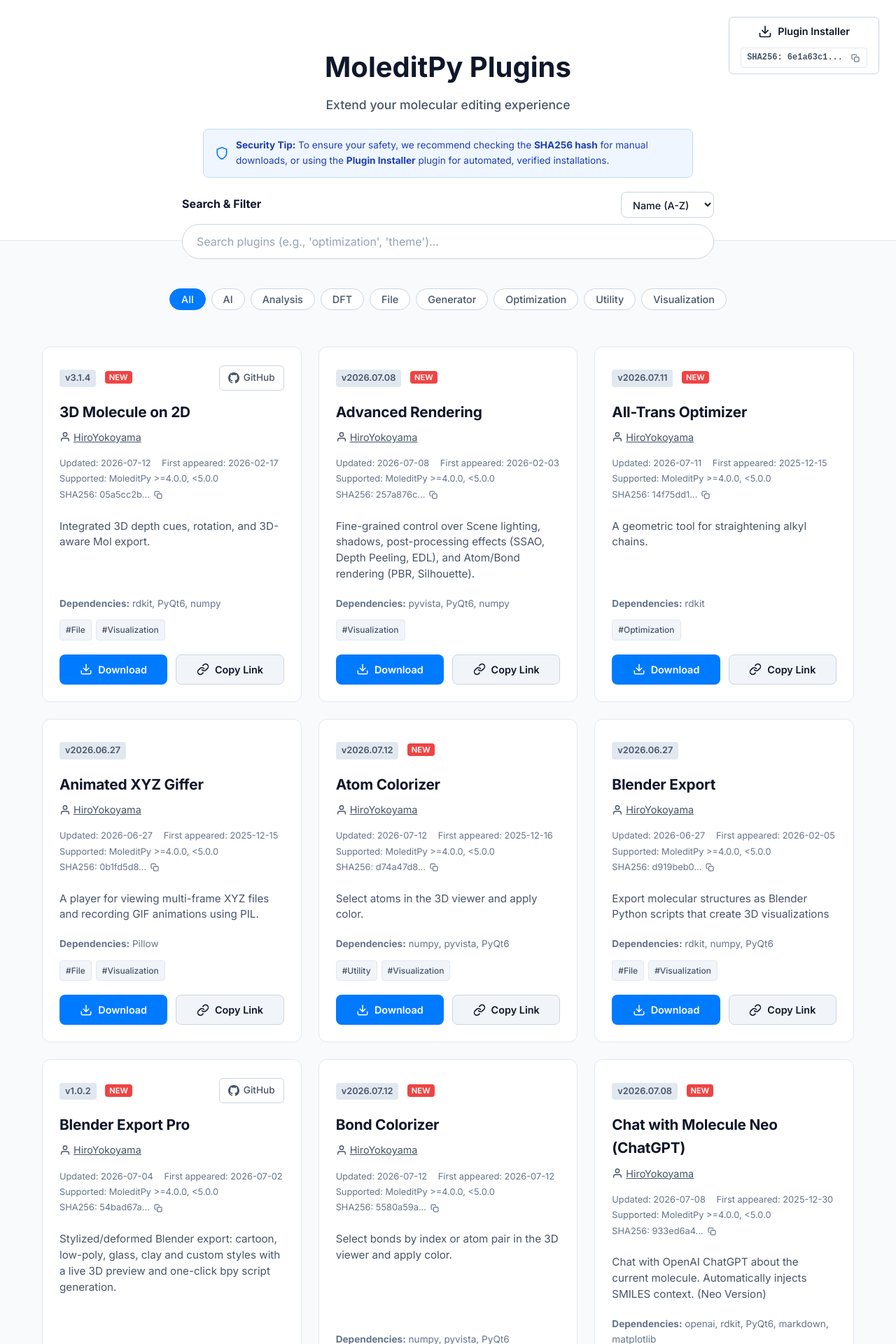
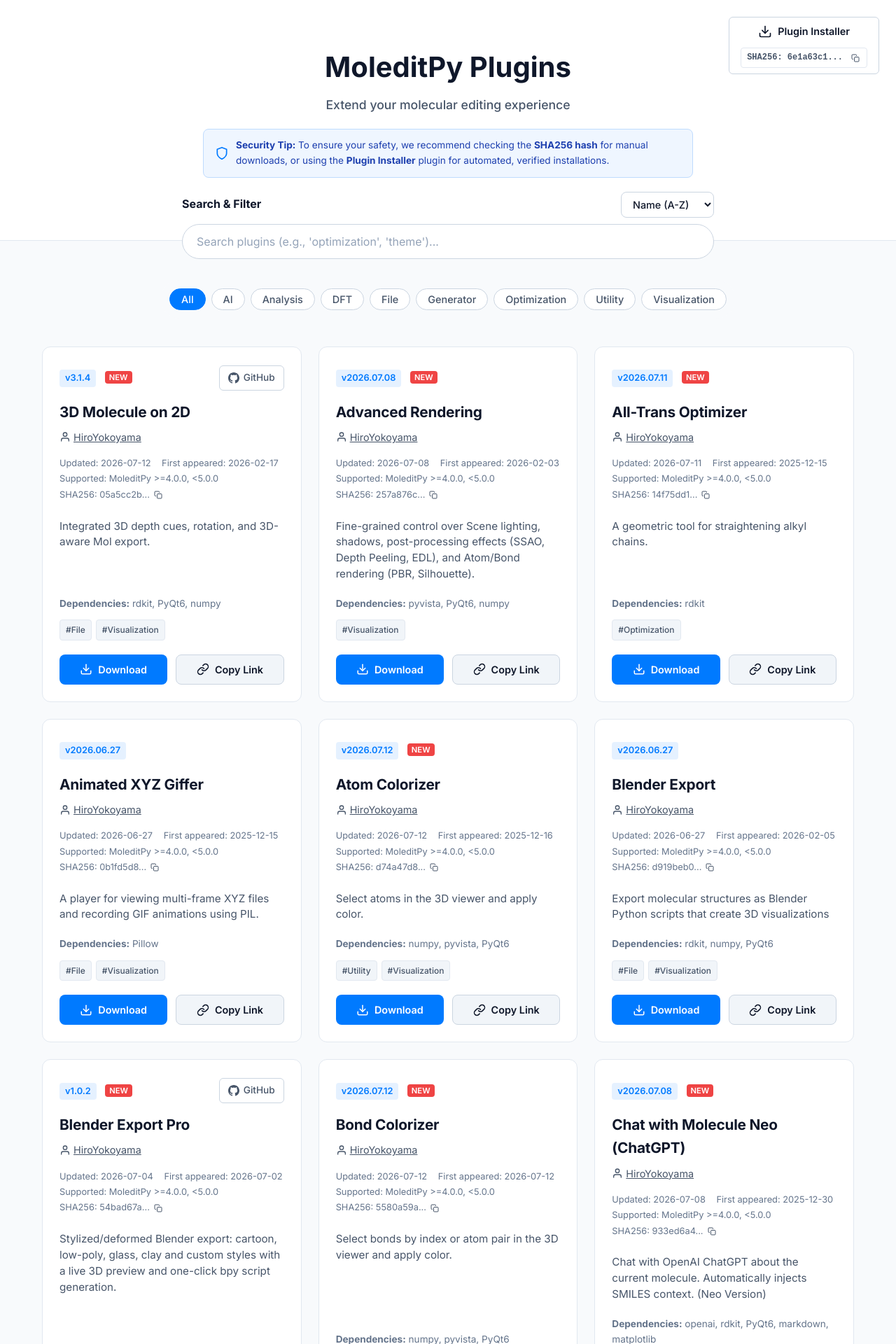
Before and after one commit to HiroYokoyama/moleditpy-plugins, a Jekyll site: the page explorer/index.html, which Jekyll copies as it is, in a window 1280 px wide. Shown: the top 1920 px of the page at 70% size. Built offline with Jekyll 4.4.1, drawn with Linux system fonts in a browser that asks for light colours.

Commit message:
style: revert version tag to blue highlight, keep author link gray

```diff
--- a/explorer/index.html
+++ b/explorer/index.html
@@ -197,8 +197,8 @@
         }
 
         .plugin-version {
-            background: #e2e8f0;
-            color: #475569;
+            background: rgba(0, 122, 255, 0.1);
+            color: var(--primary);
             font-size: 0.8rem;
             font-weight: 600;
             padding: 2px 8px;
```
